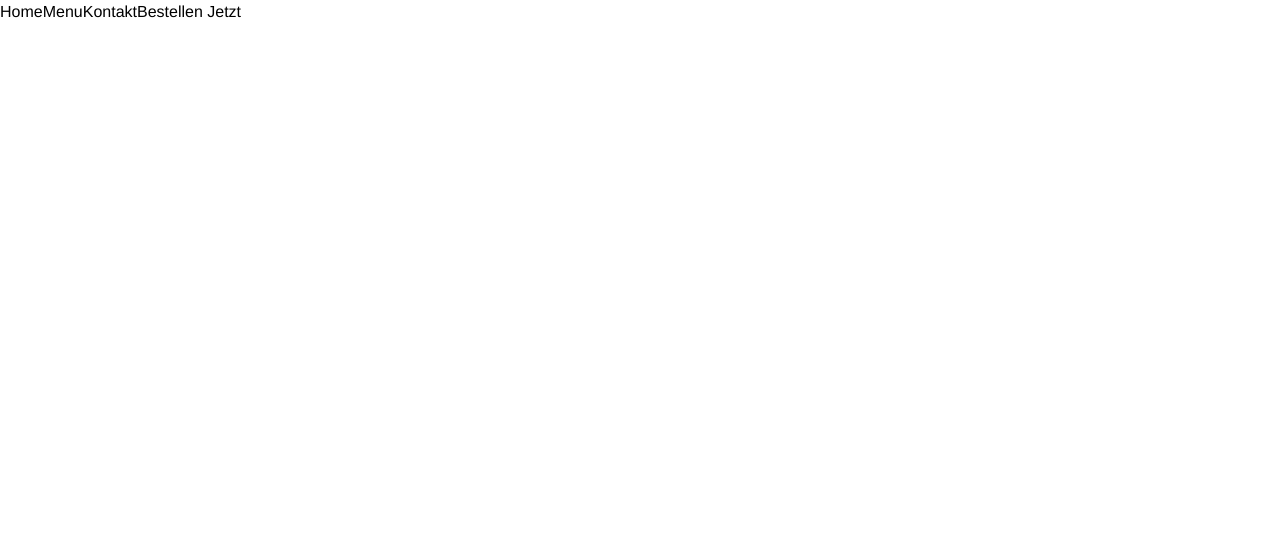
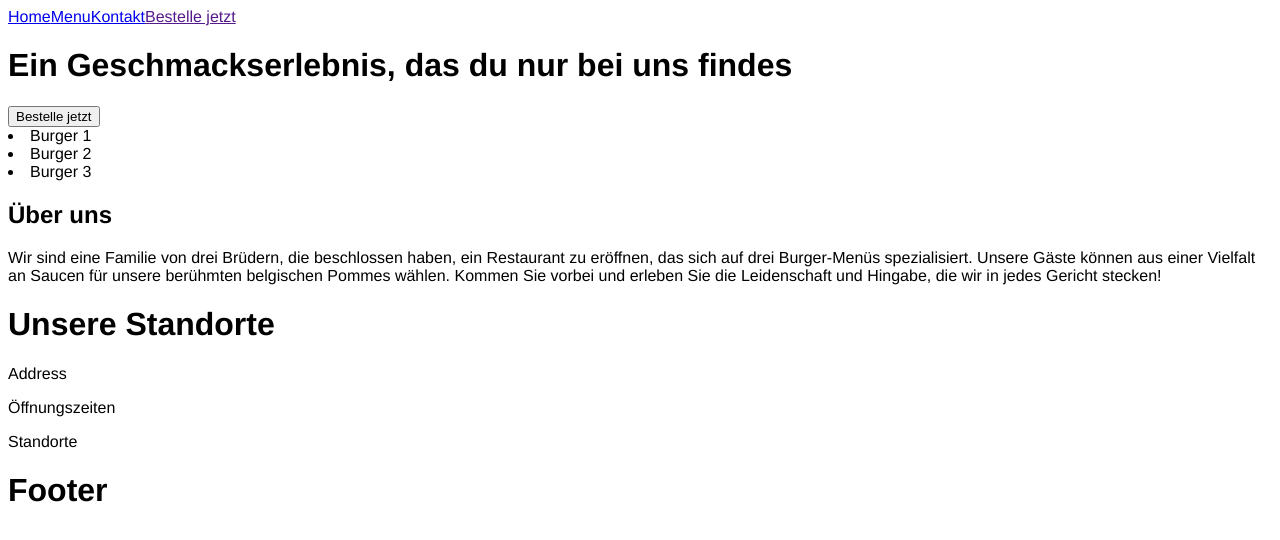
Before and after one commit to augustofaggion/burgerwunder, a Vue app: page / in a window 1280 px wide. Shown: the top 540 px of the page. Built offline with nearby package versions, Linux system fonts and the light colour scheme.

Commit message:
html text structure added

```diff
--- a/src/App.vue
+++ b/src/App.vue
@@ -1,15 +1,29 @@
 <template>
   <AppNavbar />
-
+  <AppHome />
+  <AppMenu />
+  <AppAbout />
+  <AppLocation />
+  <AppFooter />
 </template>
 
 <script>
 import AppNavbar from './components/AppNavbar.vue'
+import AppHome from './components/AppHome.vue'
+import AppMenu from './components/AppMenu.vue'
+import AppAbout from './components/AppAbout.vue'
+import AppLocation from './components/AppLocation.vue'
+import AppFooter from './components/AppFooter.vue'
 
 export default {
   name: 'App',
   components: {
     AppNavbar,
+    AppHome,
+    AppMenu,
+    AppAbout,
+    AppLocation,
+    AppFooter
   }
 }
 </script>
--- /dev/null
+++ b/src/components/AppAbout.vue
@@ -0,0 +1,19 @@
+<template>
+  <div>
+    <h2>Über uns</h2>
+    <p>
+      Wir sind eine Familie von drei Brüdern, die beschlossen haben, ein
+      Restaurant zu eröffnen, das sich auf drei Burger-Menüs spezialisiert.
+      Unsere Gäste können aus einer Vielfalt an Saucen für unsere berühmten
+      belgischen Pommes wählen. Kommen Sie vorbei und erleben Sie die
+      Leidenschaft und Hingabe, die wir in jedes Gericht stecken!
+    </p>
+  </div>
+</template>
+
+<!-- Need to export-->
+<script>
+export default {
+  name: "AppAbout",
+};
+</script>
--- /dev/null
+++ b/src/components/AppFooter.vue
@@ -0,0 +1,17 @@
+<template>
+  <div>
+    <h1>Footer</h1>
+    <!-- Add text off links -->
+     <!-- Add payments forms -->
+      <!-- Social media -->
+       <!-- Impressum und Datenschutz -->
+  </div>
+</template>
+
+<!-- Need to export-->
+<script>
+export default {
+  name: "AppFooter",
+
+};
+</script>
--- /dev/null
+++ b/src/components/AppHome.vue
@@ -0,0 +1,19 @@
+<template>
+ <!-- Needs a child element -->
+  <div>
+    <h1>Ein Geschmackserlebnis, das du nur bei uns findes</h1>
+    <button>Bestelle jetzt</button>
+  </div>
+</template>
+
+<!-- Need to export-->
+<script>
+export default {
+  name: "AppHome",
+  data() {
+    return {
+
+    }
+  },
+};
+</script>
--- /dev/null
+++ b/src/components/AppLocation.vue
@@ -0,0 +1,21 @@
+<template>
+  <div>
+    <h1>Unsere Standorte</h1>
+    <div>
+      <p>Address
+      </p>
+      <p>Öffnungszeiten</p>
+
+      <p>Standorte</p>
+      <!-- Add a map here -->
+    </div>
+  </div>
+</template>
+
+<!-- Need to export-->
+<script>
+export default {
+  name: "AppLocation",
+
+};
+</script>
--- /dev/null
+++ b/src/components/AppMenu.vue
@@ -0,0 +1,18 @@
+<template>
+  <div>
+    <div>
+      <li>Burger 1</li>
+      <li>Burger 2</li>
+      <li>Burger 3</li>
+    </div>
+  </div>
+  <!-- Check figma gallery section as an example of menu -->
+</template>
+
+<!-- Need to export-->
+<script>
+export default {
+  name: "AppMenu",
+
+};
+</script>
--- a/src/components/AppNavbar.vue
+++ b/src/components/AppNavbar.vue
@@ -1,11 +1,11 @@
 <template>
   <div>
+    <!-- Add Logo later May a icon-->
     <nav class="navbar">
       <!-- Use v-for to iterate over navLinks -->
       <a v-for="link in navLinks" :key="link.url" :href="link.url">{{ link.text }}</a>
-      <a href="">Bestellen Jetzt</a>
+      <a href="">Bestelle jetzt</a>
     </nav>
-
   </div>
 </template>
 
--- a/src/stylesheets/App.css
+++ b/src/stylesheets/App.css
@@ -1,3 +1,3 @@
-@import "tailwindcss/base";
+/* @import "tailwindcss/base";
 @import "tailwindcss/components";
-@import "tailwindcss/utilities";
+@import "tailwindcss/utilities"; */
```
Also changed, not shown: src/assets/logo.png (deleted).
